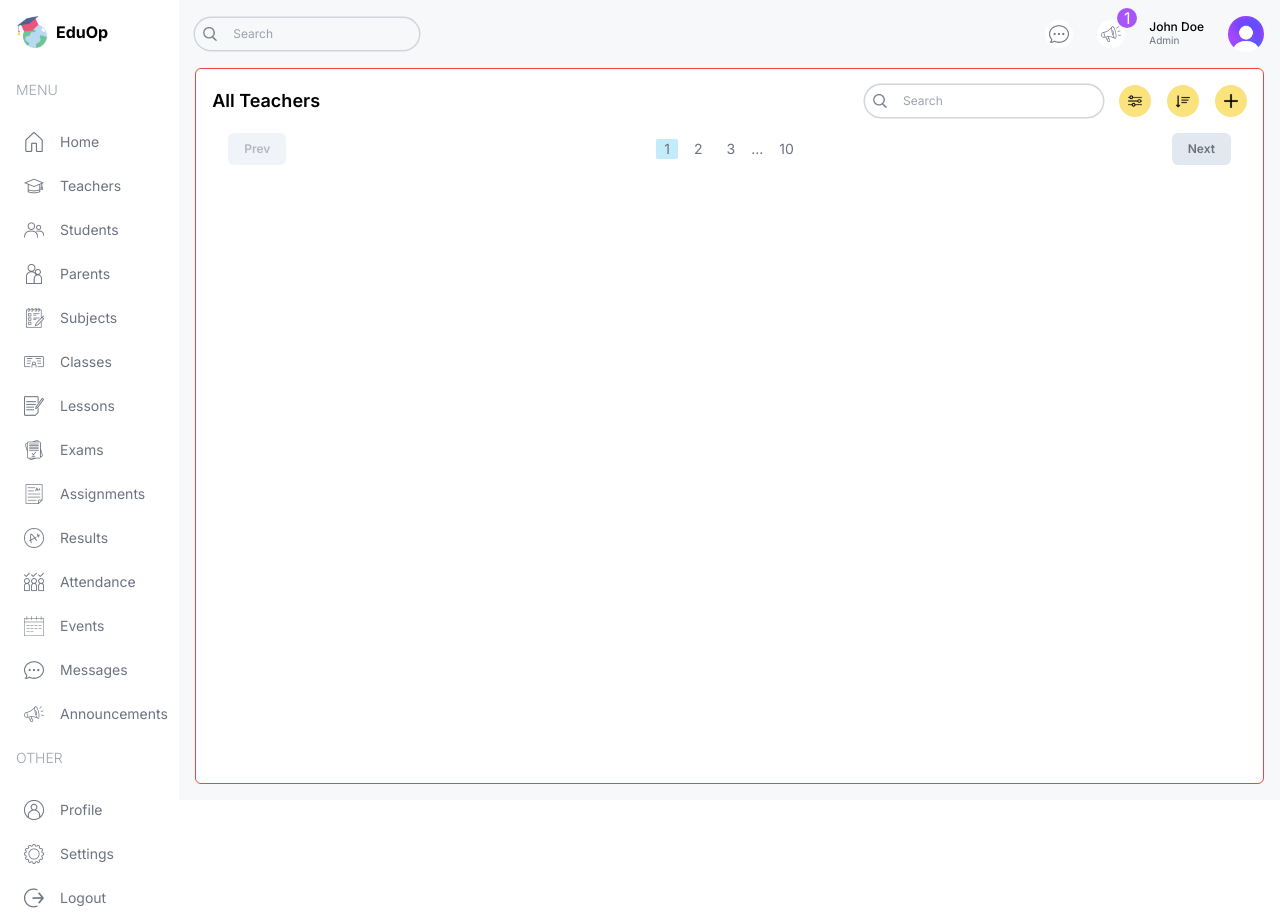
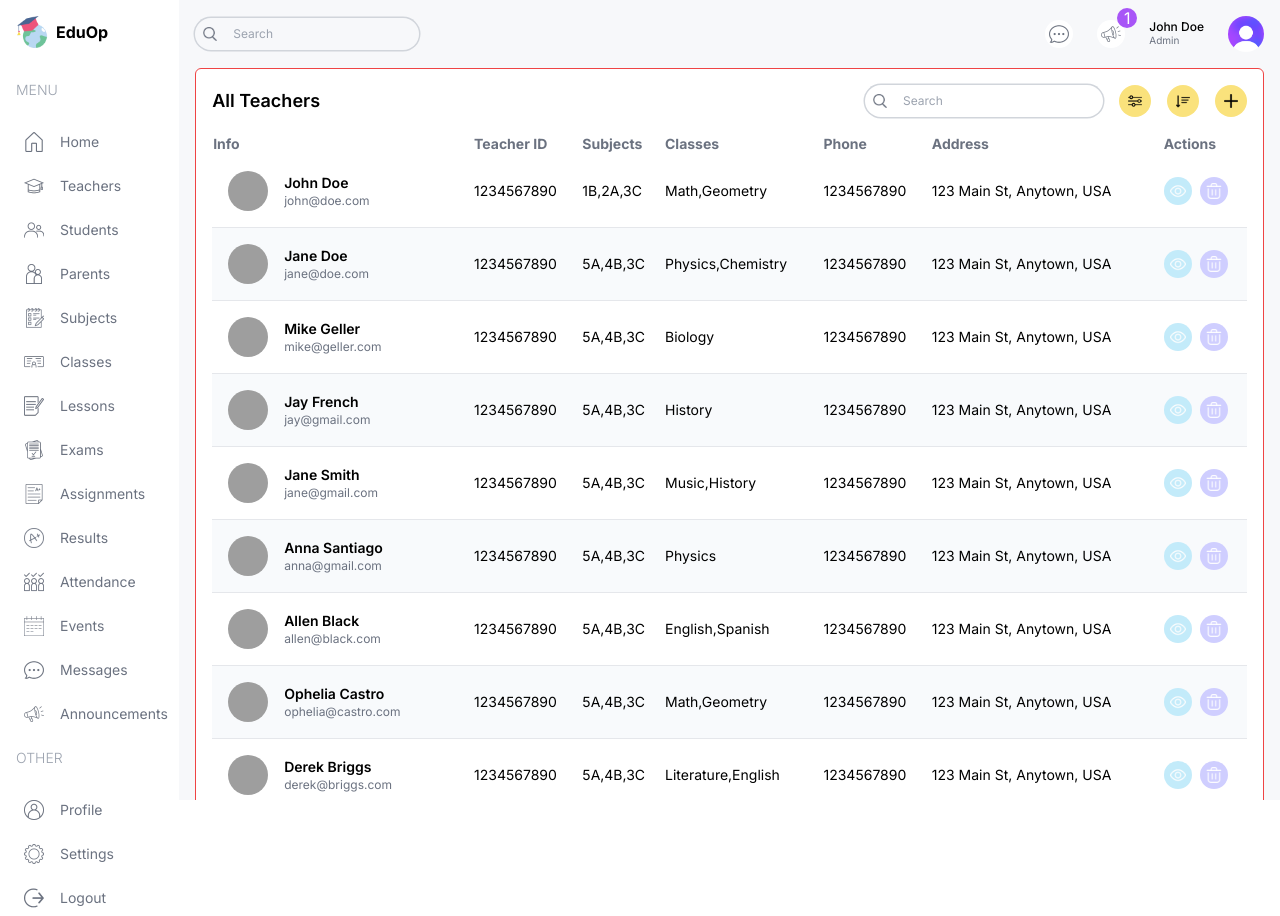
Before and after one commit to Op-Pautu/edu-op, a Next.js app: page /list/teachers in a window 1280 px wide. Built offline with nearby package versions, Linux system fonts and the light colour scheme; grey boxes are pictures that could not be loaded.

Commit message:
add TableList component and integrate it into TeachersList

```diff
--- a/next.config.mjs
+++ b/next.config.mjs
@@ -1,4 +1,12 @@
 /** @type {import('next').NextConfig} */
-const nextConfig = {};
+const nextConfig = {
+	images: {
+		remotePatterns: [
+			{
+				hostname: "images.pexels.com",
+			},
+		],
+	},
+};
 
 export default nextConfig;
--- a/src/app/(dashboard)/list/teachers/page.tsx
+++ b/src/app/(dashboard)/list/teachers/page.tsx
@@ -1,9 +1,107 @@
 import { Pagination } from "@/components/pagination";
+import { TableList } from "@/components/table-list";
 import { TableSearch } from "@/components/table-search";
+import { role, teachersData } from "@/lib/data";
 import Image from "next/image";
+import Link from "next/link";
 import React from "react";
 
+const columns = [
+	{
+		header: "Info",
+		accessor: "info",
+	},
+	{
+		header: "Teacher ID",
+		accessor: "teacherId",
+		className: "hidden md:table-cell",
+	},
+	{
+		header: "Subjects",
+		accessor: "subjects",
+		className: "hidden md:table-cell",
+	},
+	{
+		header: "Classes",
+		accessor: "classes",
+		className: "hidden md:table-cell",
+	},
+	{
+		header: "Phone",
+		accessor: "phone",
+		className: "hidden lg:table-cell",
+	},
+	{
+		header: "Address",
+		accessor: "address",
+		className: "hidden lg:table-cell",
+	},
+	{
+		header: "Actions",
+		accessor: "actions",
+	},
+];
+
+type Teacher = {
+	id: number;
+	teacherId: string;
+	name: string;
+	email?: string;
+	photo: string;
+	subjects: string[];
+	classes: string[];
+	address?: string;
+	phone?: string;
+};
+
 const TeachersList = () => {
+	const renderRow = (item: Teacher) => {
+		return (
+			<tr
+				key={item.id}
+				className="border-b border-gray-200 even:bg-slate-50 text-sm hover:bg-opPurpleLight"
+			>
+				<td className="flex items-center gap-4 p-4">
+					<Image
+						src={item.photo}
+						alt={item.name}
+						width={40}
+						height={40}
+						className="md:hidden xl:block size-10 rounded-full object-cover"
+					/>
+					<div className="flex flex-col">
+						<h3 className="font-semibold ">{item.name}</h3>
+						<p className="text-xs text-gray-500">{item?.email}</p>
+					</div>
+				</td>
+				<td className="hidden md:table-cell">{item.teacherId}</td>
+				<td className="hidden md:table-cell">{item.classes.join(",")}</td>
+				<td className="hidden md:table-cell">{item.subjects.join(",")}</td>
+				<td className="hidden md:table-cell">{item.phone}</td>
+				<td className="hidden md:table-cell">{item.address}</td>
+				<td className="">
+					<div className="flex items-center gap-2">
+						<Link href={`/list/teachers/${item.id}`}>
+							<button className="flex items-center justify-center size-7 rounded-full bg-opSky">
+								<Image src={"/view.png"} alt="view" width={16} height={16} />
+							</button>
+						</Link>
+						{role === "admin" && (
+							<button className="flex items-center justify-center size-7 rounded-full bg-opPurple">
+								<Image
+									src={"/delete.png"}
+									alt="delete"
+									width={16}
+									height={16}
+								/>
+							</button>
+						)}
+					</div>
+				</td>
+			</tr>
+		);
+	};
+
 	return (
 		<div className="bg-white p-4 rounded-md flex-1 m-4 mt-0 border border-red-500">
 			<div className="flex items-center justify-between">
@@ -23,7 +121,7 @@
 					</div>
 				</div>
 			</div>
-			<div className=""></div>
+			<TableList columns={columns} renderRow={renderRow} data={teachersData} />
 			<Pagination />
 		</div>
 	);
--- /dev/null
+++ b/src/components/table-list.tsx
@@ -0,0 +1,24 @@
+export const TableList = ({
+	columns,
+	renderRow,
+	data,
+}: {
+	columns: { header: string; accessor: string; className?: string }[];
+	renderRow: (item: any) => React.ReactNode;
+	data: any[];
+}) => {
+	return (
+		<table className="w-full mt-4">
+			<thead>
+				<tr className="text-left text-gray-500 text-sm">
+					{columns.map((column) => (
+						<th key={column.accessor} className={column.className}>
+							{column.header}
+						</th>
+					))}
+				</tr>
+			</thead>
+			<tbody>{data.map((item) => renderRow(item))}</tbody>
+		</table>
+	);
+};
```
